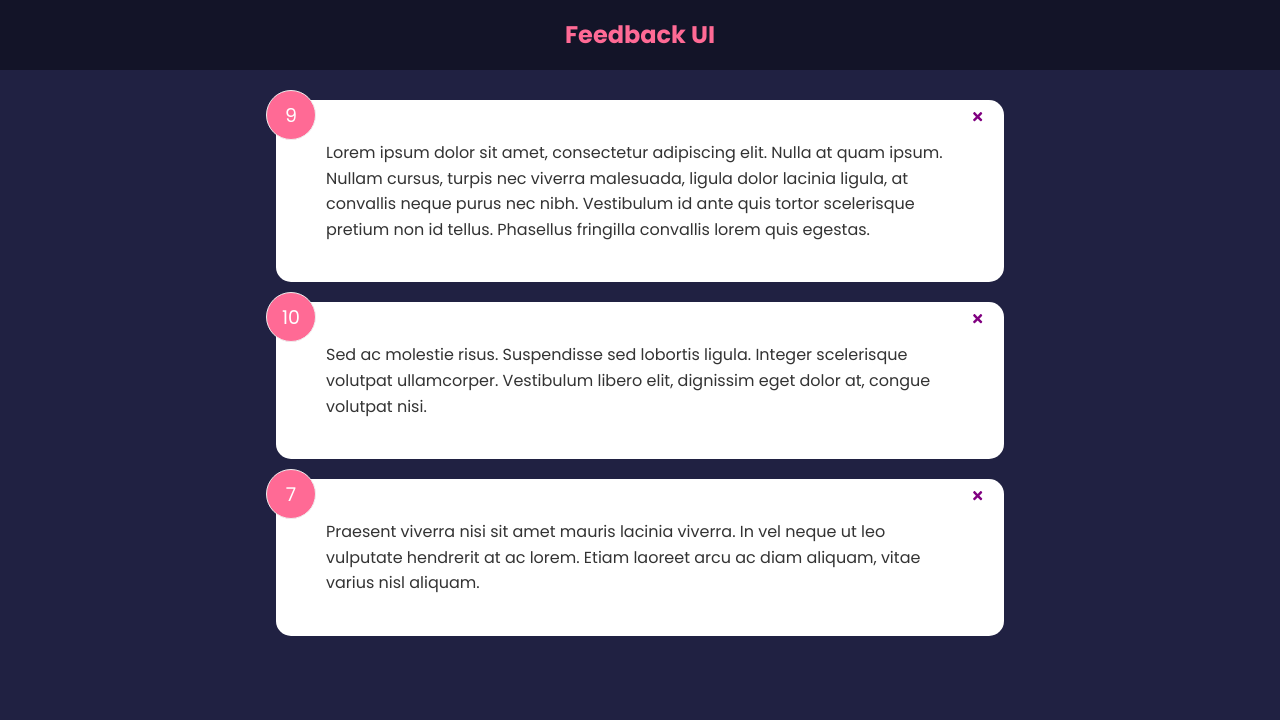
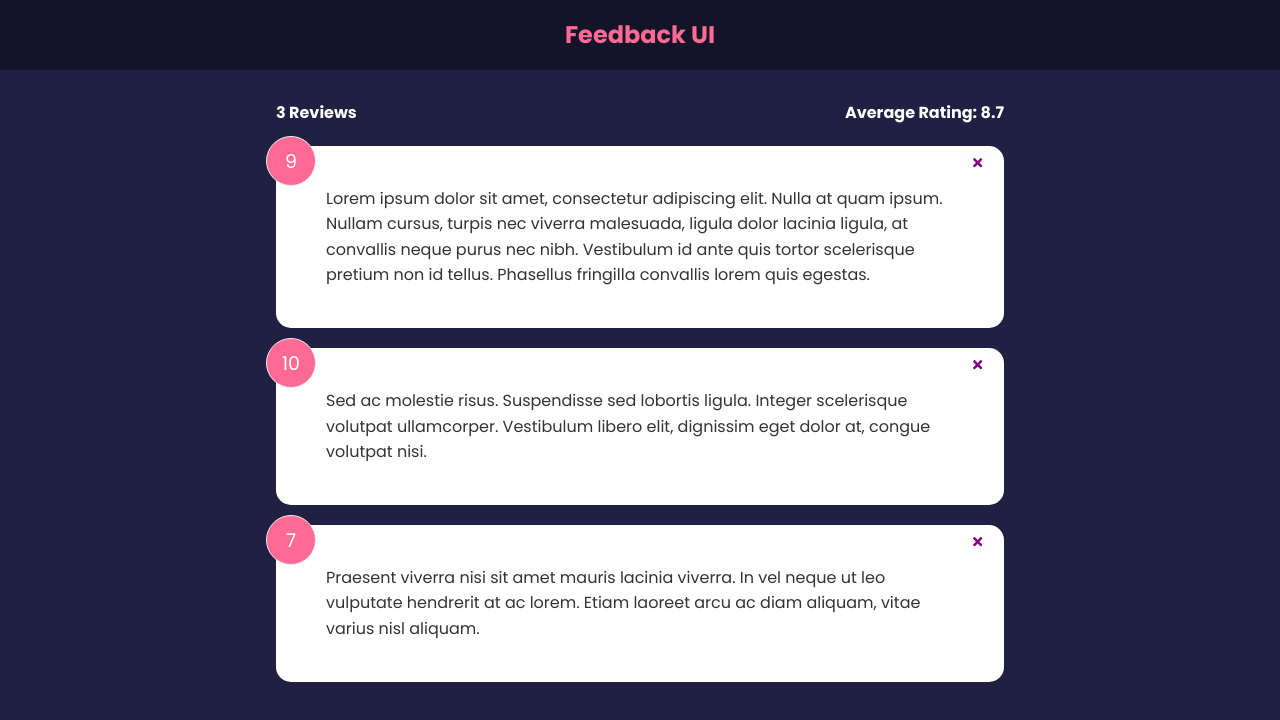
Before and after one commit to 247trend/Feedback-App, a React (Create React App) app: page / in a window 1280 px wide. Shown: the top 720 px of the page. Built offline with nearby package versions, Linux system fonts and the light colour scheme.

Commit message:
add feedbackStats

```diff
--- a/src/App.js
+++ b/src/App.js
@@ -3,6 +3,7 @@ import Header from "./components/Header"
 import FeedbackList from "./components/FeedbackList"
 import FeedbackData from "./data/FeedbackData"
 import Card from "./components/shared/Card"
+import FeedbackStats from "./components/FeedbackStats"
 
 const App = () => {
   const [feedback, setFeedback] = useState(FeedbackData)
@@ -17,6 +18,7 @@ const App = () => {
     <>
       <Header />
       <div className="container">
+        <FeedbackStats feedback={feedback}/>
         <FeedbackList feedback={feedback} onDelete={deleteFeedback} />
       </div>
     </>
--- /dev/null
+++ b/src/components/FeedbackStats.jsx
@@ -0,0 +1,18 @@
+const FeedbackStats = ({ feedback }) => {
+  //calculate average
+  let average =
+    feedback.reduce((acc, cur) => {
+      return acc + cur.rating
+    }, 0) / feedback.length
+
+  average = average.toFixed(1).replace(/[.,]0$/, '')
+
+  return (
+    <div className="feedback-stats">
+      <h4>{feedback.length} Reviews</h4>
+      <h4>Average Rating: {isNaN(average) ? 0 : average}</h4>
+    </div>
+  )
+}
+
+export default FeedbackStats
```
